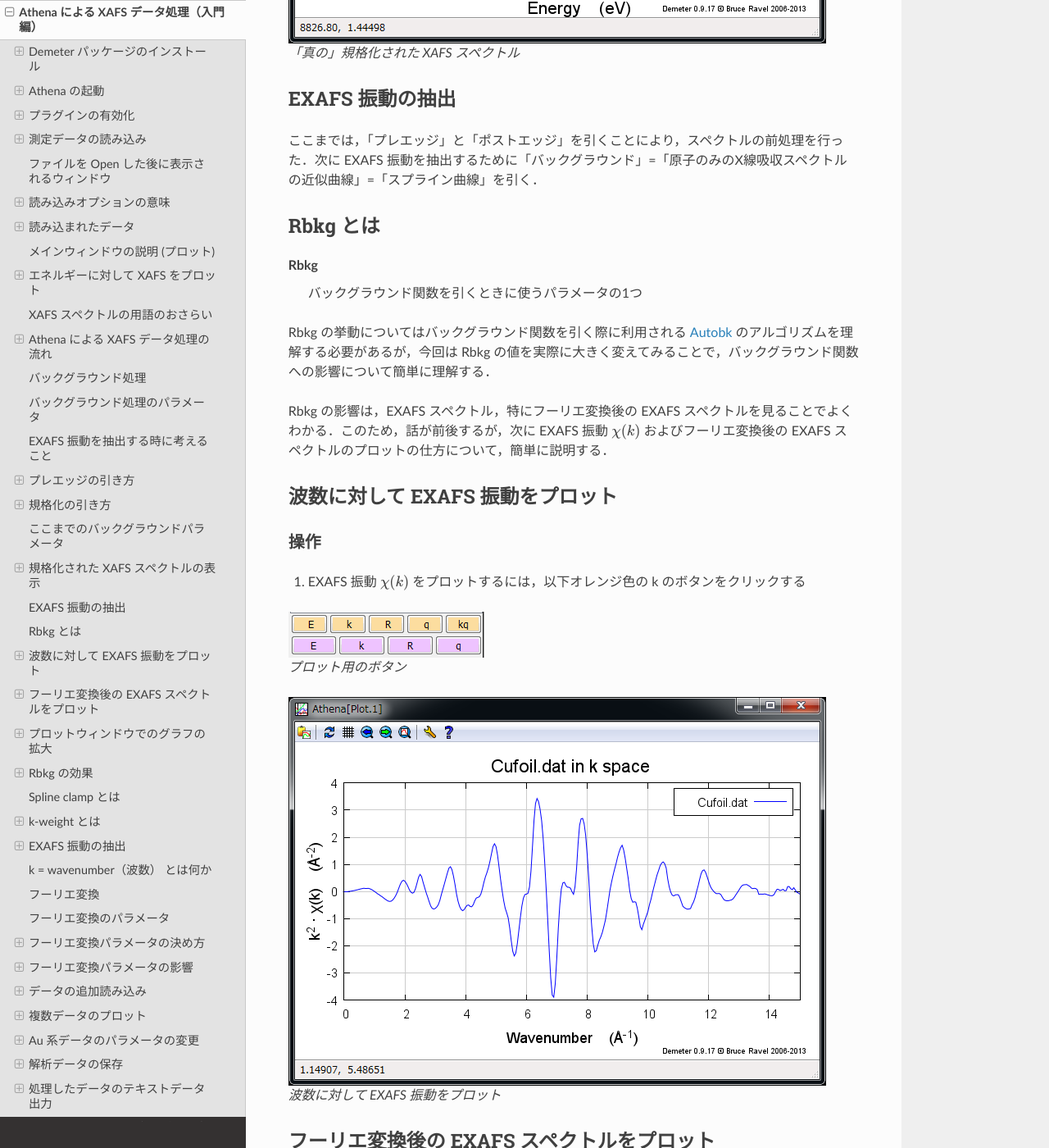
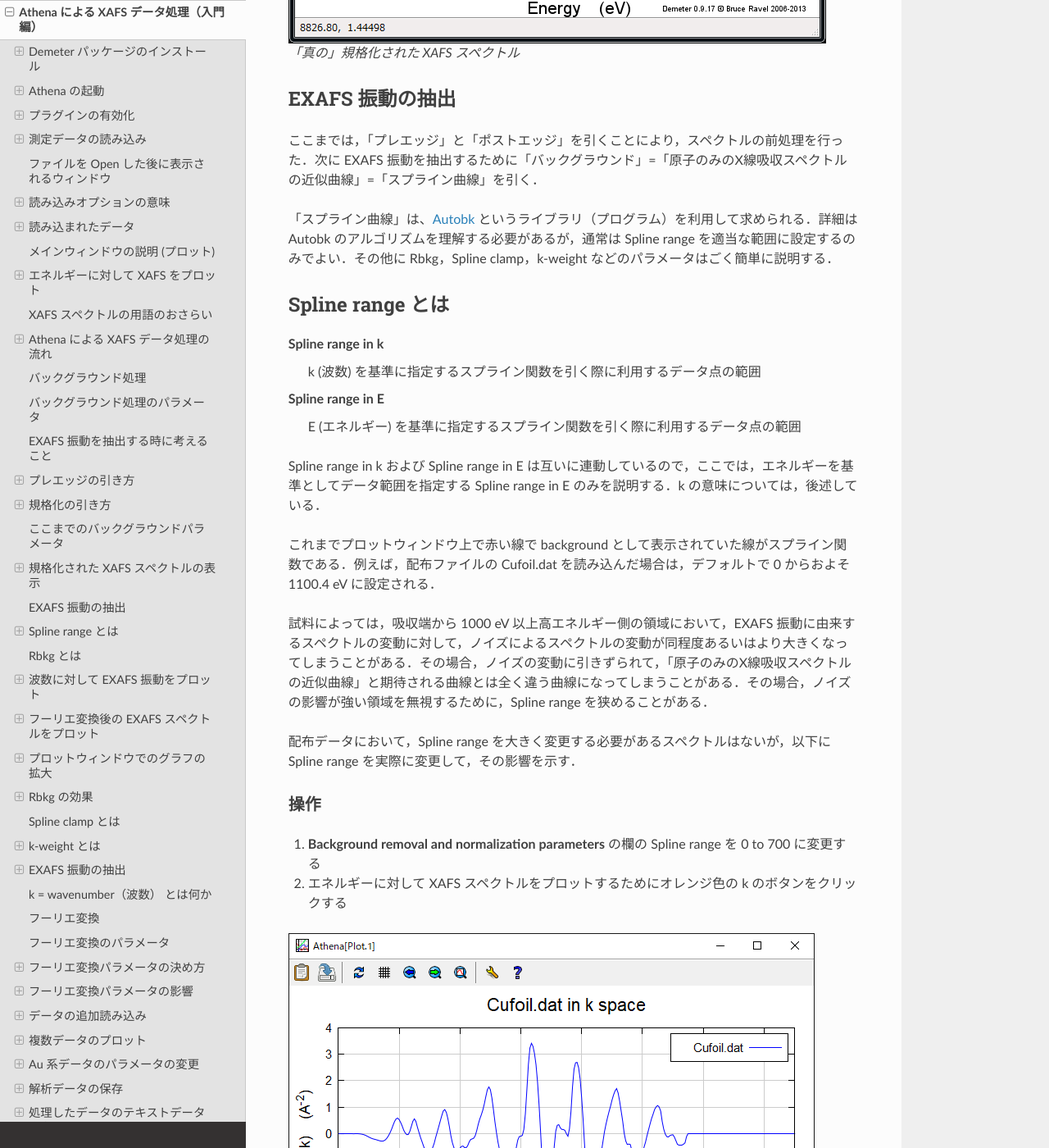
Before and after one commit to roentgenium/DemeterTutorialJa, a Sphinx documentation site: the page built from source/athena.rst, in a window 1280 px wide and 1400 px high, scrolled down 17100 px. Shown: the whole window at 82% size. Built offline with Sphinx 7.4.7 and the Read the Docs theme 2.0.0, drawn with Linux system fonts in a browser that asks for light colours; some of the changed text lies outside the part shown.

Commit message:
Add explanation on spline range

```diff
--- a/source/athena.rst
+++ b/source/athena.rst
@@ -381,6 +381,53 @@
 
 ここまでは，「プレエッジ」と「ポストエッジ」を引くことにより，スペクトルの前処理を行った．次に EXAFS 振動を抽出するために「バックグラウンド」=「原子のみのX線吸収スペクトルの近似曲線」=「スプライン曲線」を引く．
 
+「スプライン曲線」は、`Autobk <http://cars.uchicago.edu/~newville/autobk/ProgramDoc/>`__ というライブラリ（プログラム）を利用して求められる．詳細は Autobk のアルゴリズムを理解する必要があるが，通常は Spline range を適当な範囲に設定するのみでよい．その他に Rbkg，Spline clamp，k-weight などのパラメータはごく簡単に説明する．
+
+Spline range とは
+-----------------
+
+Spline range in k
+    k (波数) を基準に指定するスプライン関数を引く際に利用するデータ点の範囲
+Spline range in E
+    E (エネルギー) を基準に指定するスプライン関数を引く際に利用するデータ点の範囲
+
+Spline range in k および Spline range in E は互いに連動しているので，ここでは，エネルギーを基準としてデータ範囲を指定する Spline range in E のみを説明する．k の意味については，後述している．
+
+これまでプロットウィンドウ上で赤い線で background として表示されていた線がスプライン関数である．例えば，配布ファイルの Cufoil.dat を読み込んだ場合は，デフォルトで 0 からおよそ 1100.4 eV に設定される．
+
+試料によっては，吸収端から 1000 eV 以上高エネルギー側の領域において，EXAFS 振動に由来するスペクトルの変動に対して，ノイズによるスペクトルの変動が同程度あるいはより大きくなってしまうことがある．その場合，ノイズの変動に引きずられて，「原子のみのX線吸収スペクトルの近似曲線」と期待される曲線とは全く違う曲線になってしまうことがある．その場合，ノイズの影響が強い領域を無視するために，Spline range を狭めることがある．
+
+配布データにおいて，Spline range を大きく変更する必要があるスペクトルはないが，以下に Spline range を実際に変更して，その影響を示す．
+
+操作
+~~~~
+
+1. **Background removal and normalization parameters** の欄の Spline range を 0 to 700 に変更する
+2. エネルギーに対して XAFS スペクトルをプロットするためにオレンジ色の k のボタンをクリックする
+
+.. figure:: _static/athena/images/Athena_splinerange500.png
+   :alt: Spline range 500 eV までにした場合の EXAFS スペクトル
+
+   Spline range 500 eV までにした場合の EXAFS スペクトル
+
+このように，k (波数) で 11.5 程度の範囲までしか「原子のみのX線吸収スペクトルの近似曲線」が計算されないため，EXAFS スペクトルもこの範囲で抽出される．この後の解析のために，Spline range を 0 - 1100 eV に戻しておく．
+
+操作
+~~~~
+
+1. **Background removal and normalization parameters** の欄の Spline range を 0 to 1100 に変更する
+2. エネルギーに対して XAFS スペクトルをプロットするためにオレンジ色の k のボタンをクリックする
+
+.. figure:: _static/athena/images/Athena_splinerange1100.png
+   :alt: Spline range 1100 eV までにした場合の EXAFS スペクトル
+
+   Spline range 1100 eV までにした場合の EXAFS スペクトル
+
+Spline range にどのような値を取るべきか
+~~~~~~~~~~~~~~~~~~~~~~~~~~~~~~~~~~~~~~~
+
+Spline range はデフォルトで設定される値で問題ないことがほとんどである．但し，例えば，蛍光法で測定した XAFS スペクトルにおいて，高エネルギー側の領域でノイズの影響がひどく，デフォルトで設定される Spline range が適切でないことがある．その場合は，Spline range の高エネルギー側の値を，例えば 100 eV ずつ小さくして，得られる EXAFS 振動が極端にゆがんでいないことを確認すべきである．
+
 Rbkg とは
 ---------
 
```
Also changed, not shown: other parts of source/athena.rst (+1 -1 lines), source/_static/athena/images/Athena_splinerange1100.png (added), source/_static/athena/images/Athena_splinerange500.png (added).
